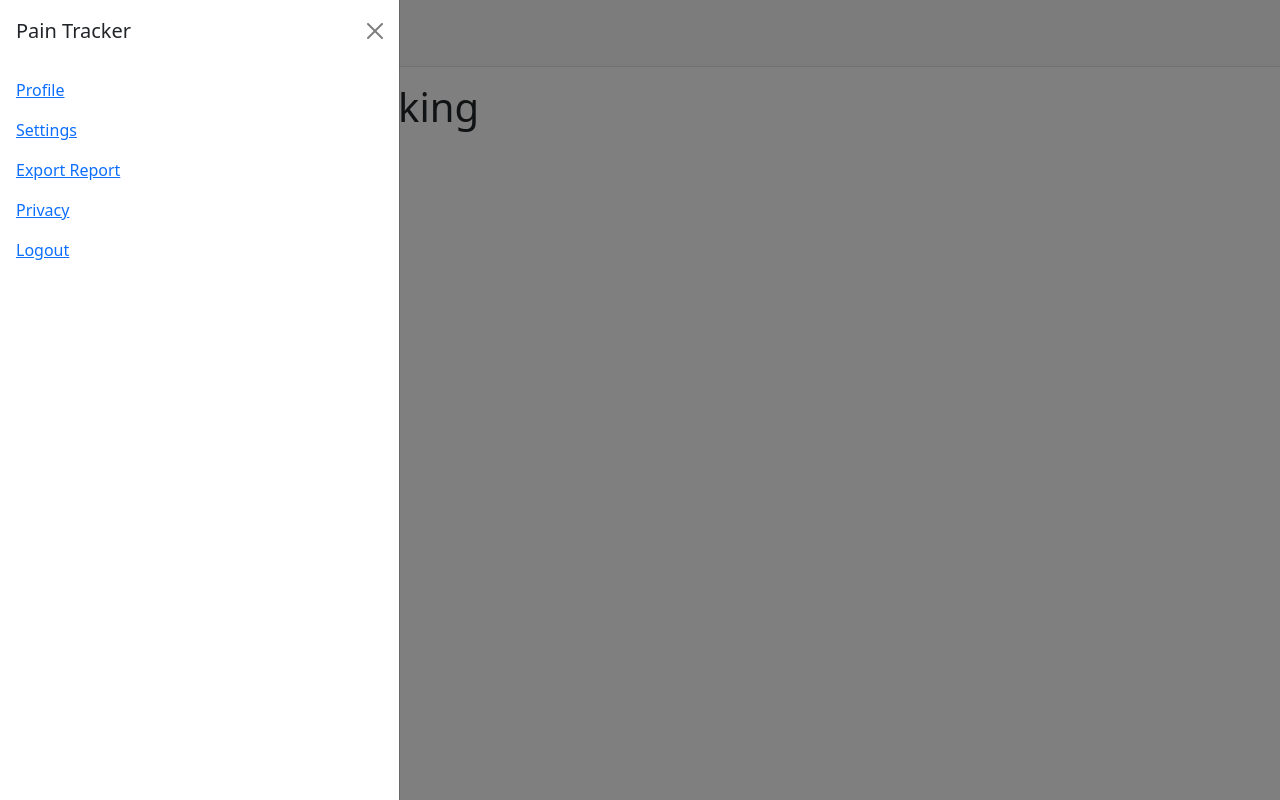
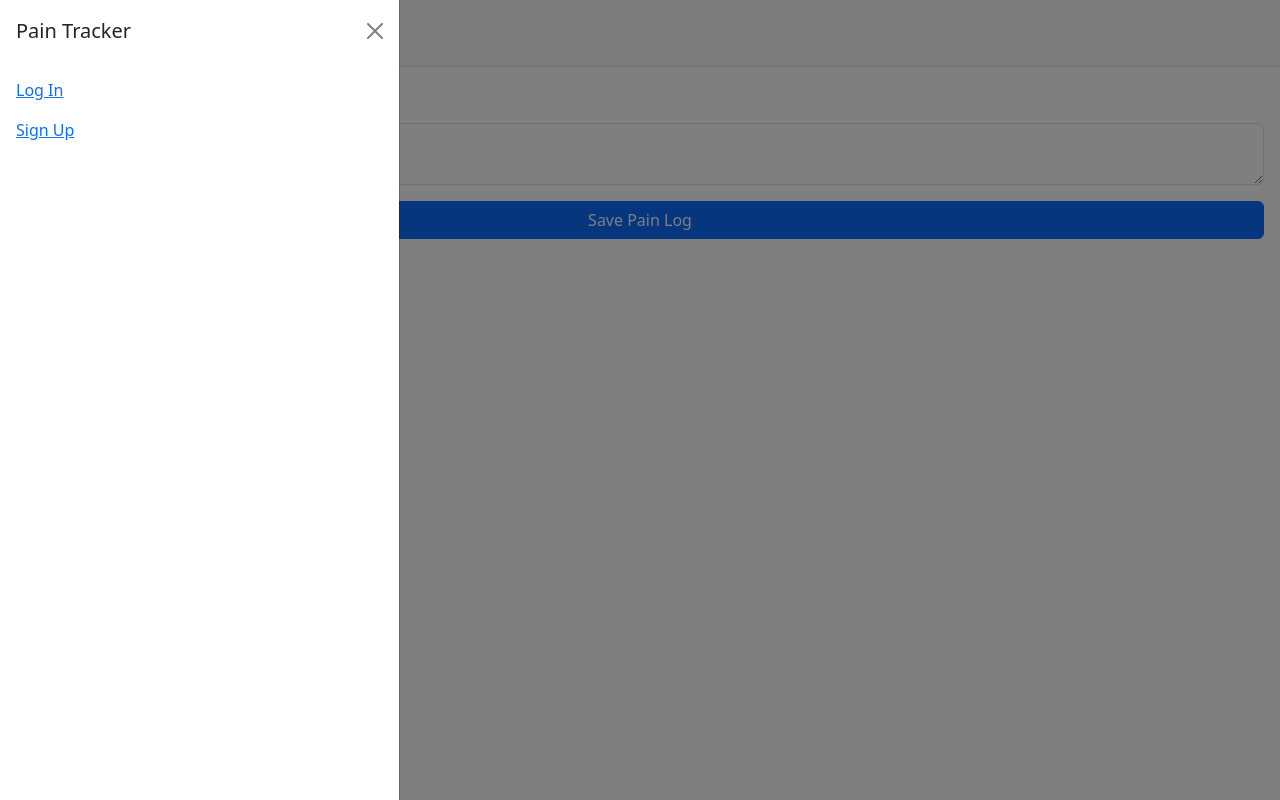
Before and after one commit to cmndrk33n45/pain-tracker, a Flask app: template templates/dashboard.html in a window 1280 px wide, after a click that opens the changed part. Run offline with Flask 3, Linux system fonts and the light colour scheme; the template is opened without the code that fills it, so the values that code supplies are empty.

Commit message:
seperated routes and database into two py files
also set up basic pain tracker info

```diff
--- a/app.py
+++ b/app.py
@@ -4,6 +4,7 @@ from flask import Flask, render_template, session, g, request, redirect, url_for
 from flask_session import Session
 from flask_sqlalchemy import SQLAlchemy
 from functools import wraps
+from models import db, User, PainLog
 from werkzeug.security import check_password_hash, generate_password_hash
 
 app = Flask(__name__)
@@ -15,20 +16,7 @@ app.config["TEMPLATES_AUTO_RELOAD"] = True
 app.config["SESSION_TYPE"] = "filesystem"
 Session(app)
 
-db = SQLAlchemy(app)
-
-# helper functions:
-
-# create SQL classes
-# user
-class User(db.Model):
-    id = db.Column(db.Integer, primary_key=True)
-    created_at = db.Column(db.DateTime, default=db.func.current_timestamp())
-    email = db.Column(db.String(255), unique=True, nullable=False)
-    name = db.Column(db.String(100))
-    password_hash = db.Column(db.String(255), nullable=False)
-    reset_token = db.Column(db.String(255))
-    username = db.Column(db.String(80), unique=True, nullable=False)
+db.init_app(app)
 
 # create / enable rows
 with app.app_context():
--- a/templates/dashboard.html
+++ b/templates/dashboard.html
@@ -4,11 +4,14 @@
     Dashboard
 {% endblock %}
 
-{% block signout %}
-<a class="d-block mb-3" href="/logout">Logout</a>
-{% endblock %}
 
 {% block main %}
-    <h1>Register page is working</h1>
-    <p>test</p>
+    <form method="POST" action="/log">
+    <label for="pain_level">Pain level</label>
+    <input type="range" min="1" max="10" name="pain_level" id="pain_level">
+
+    <textarea name="pain_notes" class="form-control mt-3" placeholder="Notes"></textarea>
+
+    <button class="btn btn-primary w-100 mt-3">Save Pain Log</button>
+</form>
 {% endblock %}
--- a/templates/layout.html
+++ b/templates/layout.html
@@ -24,6 +24,7 @@
         <h5 class="mb-0">Pain Tracker</h5>
     </header>
 
+
     <div class="offcanvas offcanvas-start" tabindex="-1" id="appMenu">
         <div class="offcanvas-header">
             <h5 class="offcanvas-title">Pain Tracker</h5>
@@ -31,13 +32,20 @@
         </div>
 
         <div class="offcanvas-body">
+            {% if session.get("user_id") %}
             <a class="d-block mb-3" href="/profile">Profile</a>
             <a class="d-block mb-3" href="/settings">Settings</a>
             <a class="d-block mb-3" href="/report">Export Report</a>
             <a class="d-block mb-3" href="/privacy">Privacy</a>
-            {% block signout %}{% endblock %}
+            <a class="d-block mb-3" href="/logout">Logout</a>
+            {% else %}
+            <a class="d-block mb-3" href="/login">Log In</a>
+            <a class="d-block mb-3" href="/signup">Sign Up</a>
+            {% endif %}
+
         </div>
     </div>
+
     <main>
         <div class="container-fluid px-3 py-3">
             {% block main %}{% endblock %}
```
Also changed, not shown: models.py (+27 -0 lines), 3 other files.
